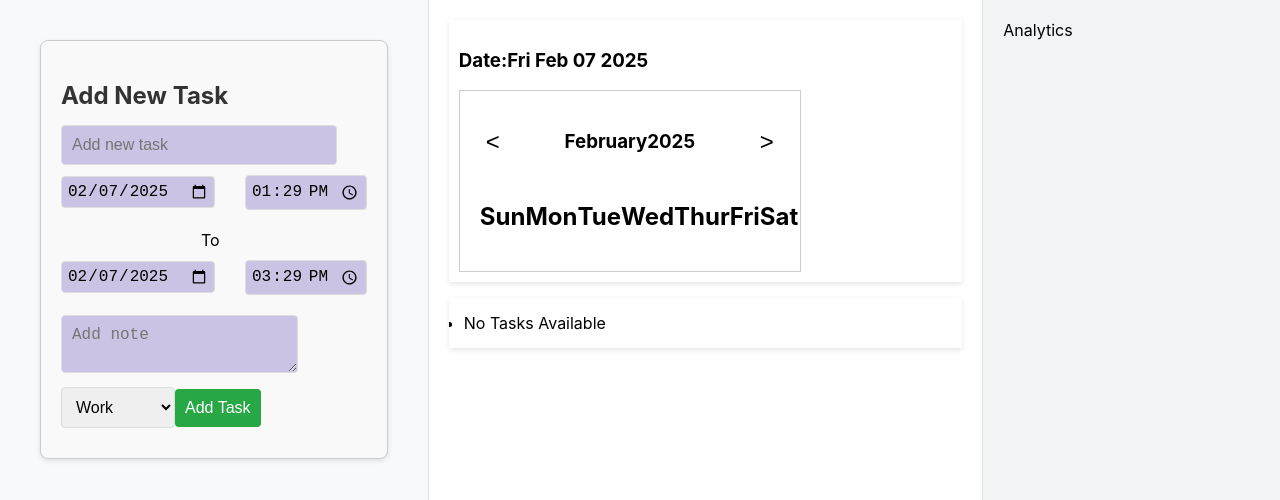
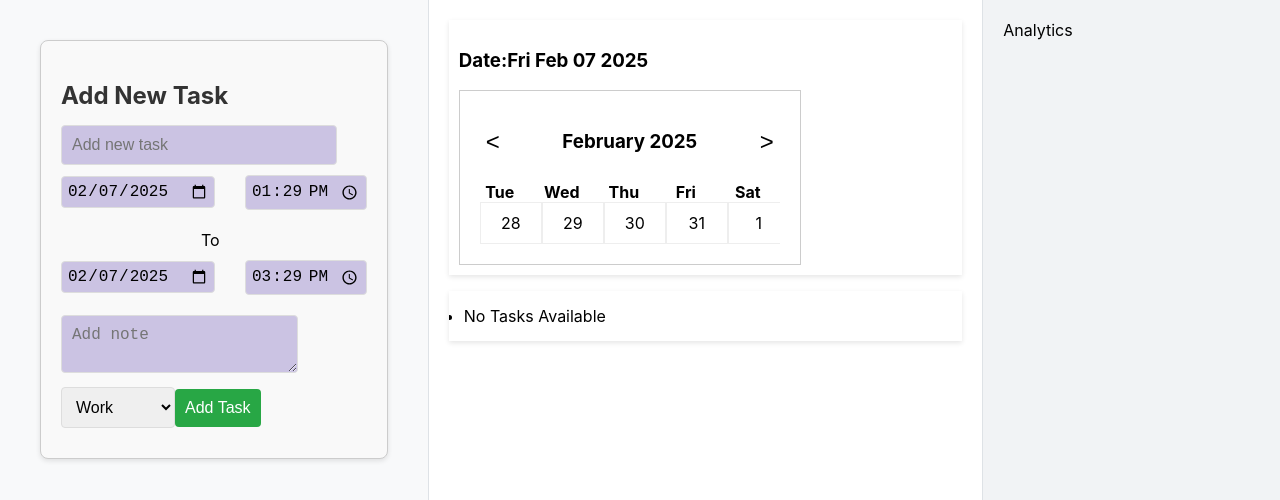
Before and after one commit to Kendi-prog/todo-habit-tracker, a React (Create React App) app: page / in a window 1280 px wide. Shown: the top 500 px of the page. Built offline with nearby package versions, Linux system fonts and the light colour scheme.

Commit message:
restructuring my calendar component

```diff
--- a/src/ToDo App/components/calendar/calendar.component.jsx
+++ b/src/ToDo App/components/calendar/calendar.component.jsx
@@ -1,63 +1,67 @@
 import React, {useState} from "react";
-import { Arrow, CalendarContainer, DateCell, DatesScrollContainer, DaysContainer, Header } from "./calendar.styles";
+import { Arrow,
+    CalendarContainer,
+    DateCell,
+    DatesScrollContainer,
+    DayLabel,
+    Header
+} from "./calendar.styles";
 
 const Calendar = ({ onDateSelect }) => {
     const [currentDate, setCurrentDate] = useState(new Date());
 
-    const getDaysInMonth = (month, year) => {
-        return new Date(year, month + 1, 0).getDate();
+    const  handleDateClick = (date) => {
+        onDateSelect(date);
     }
 
-    const getFirstDayOfMonth = (month, year) => {
-        return new Date(year, month + 1, 0).getDay();
+    const generateDateRange = () => {
+        const dates = [];
+        const today = new Date();
+        const startDate = new Date(today);
+        startDate.setDate(today.getDate() - 10);
+
+        for(let i = 0; i < 21 ; i++){
+            const date  = new Date(startDate);
+            date.setDate(startDate.getDate() + i);
+            dates.push(date);
+        }
+
+        return dates;
     }
 
-    const handlePreviousMonth = () => {
-        setCurrentDate(new Date(currentDate.getFullYear(), currentDate.getMonth() - 1));
-    }
+    const handlePrevious = () => {
+        const newDate = new Date(currentDate);
+        newDate.setDate(currentDate.getDate() - 1);
+        setCurrentDate(newDate);
+    };
 
-    const handleNextsMonth = () => {
-        setCurrentDate(new Date(currentDate.getFullYear(), currentDate.getMonth() + 1));
-    }
+    const handleNext = () => {
+        const newDate = new Date(currentDate);
+        newDate.setDate(currentDate.getDate() + 1);
+        setCurrentDate(newDate);
+    };
 
-    const  handleDateClick = (date) => {
-        const selectedDate = new Date(year, month, date);
-        onDateSelect(selectedDate);
-    }
+    const dateRange = generateDateRange();
 
-    const month = currentDate.getMonth();
-    const year = currentDate.getFullYear();
-    const daysInMonth = getDaysInMonth();
-    const firstDay = getFirstDayOfMonth();
 
     return (
         <CalendarContainer>
             <Header>
-                <Arrow onClick={handlePreviousMonth}>&lt;</Arrow>
-                <h3>{currentDate.toLocaleString('default', {month: "long"})}{year}</h3>
-                <Arrow onClick={handleNextsMonth}>&gt;</Arrow>
+                <Arrow onClick={handlePrevious}>&lt;</Arrow>
+                <h3>{currentDate.toLocaleString('default', { month: 'long', year: 'numeric' })}</h3>
+                <Arrow onClick={handleNext}>&gt;</Arrow>
             </Header>
-            <DaysContainer>
-                {['Sun', 'Mon', 'Tue', 'Wed', 'Thur', 'Fri', 'Sat'].map((day, index) => (
-                    <h2 key={index}>{day}</h2>
-                ))}
-            </DaysContainer>
             <DatesScrollContainer>
-                {Array.from({ length: firstDay }).map((_, index) => (
-                    <DateCell key={index}/>
-                ))}
-
-                {Array.from({ length: daysInMonth }).map((_, index) => {
-                    const date = index + 1;
-                    const isToday = new Date().getDate() === date && month === new Date().getMonth()
-                    && year === new Date().getFullYear()
-
+                {dateRange.map((date, index) => {
+                    const isToday = date.toDateString() === new Date().toDateString();
                     return (
-                        <DateCell key={index} isToday={isToday} onClick={() => handleDateClick(date)}>
-                            {date}
-                        </DateCell>
-                    )
-
+                        <div key={index}>
+                            <DayLabel>{date.toLocaleString('default', { weekday: 'short' })}</DayLabel>
+                            <DateCell onClick={() => handleDateClick(date)} isToday={isToday}>
+                                {date.getDate()}
+                            </DateCell>
+                        </div>
+                    );
                 })}
             </DatesScrollContainer>
         </CalendarContainer>
--- a/src/ToDo App/components/calendar/calendar.styles.jsx
+++ b/src/ToDo App/components/calendar/calendar.styles.jsx
@@ -7,7 +7,6 @@ export const CalendarContainer = styled.div`
     border: 1px solid #ccc;
     padding: 20px;
     width: 300px;
-    overflow: hidden;
 `;
 
 export const Header = styled.div`
@@ -24,22 +23,17 @@ export const Arrow = styled.button`
     font-size: 24px;
 `;
 
-export const DaysContainer = styled.div`
-    display: flex;
-    justify-content: space-between;
-    width: 100%;
-`;
-
-export const Day = styled.div`
-    font-weight: bold;
-    width: 14.28%; /* 100% / 7 days */
-    text-align: center;
-`;
-
 export const DatesScrollContainer = styled.div`
     display: flex;
     overflow-x: auto; /* Enable horizontal scrolling */
     width: 100%;
+    white-space: nowrap;
+`;
+
+export const DayLabel = styled.div`
+    font-weight: bold;
+    text-align: center;
+    width: 40px; /* Fixed width for day labels */
 `;
 
 export const DateCell = styled.div`
@@ -47,5 +41,5 @@ export const DateCell = styled.div`
     border: 1px solid #eee;
     min-width: 40px; /* Set a minimum width for date cells */
     text-align: center;
-    opacity: ${({ isToday }) => (isToday ? 1 : 0.5)};
+    background-color: ${({ isToday }) => (isToday ? '#d1e7dd' : 'transparent')}; /* Highlight today */
 `;
```
